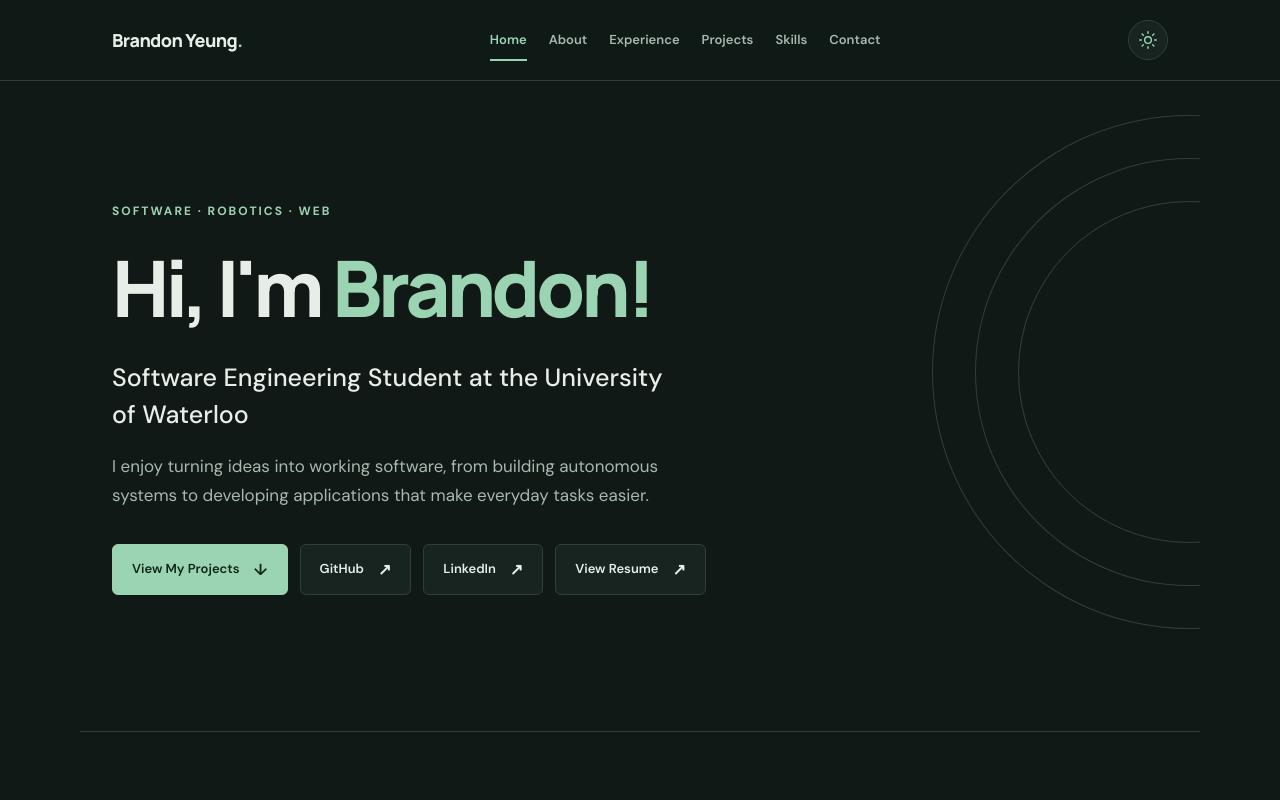
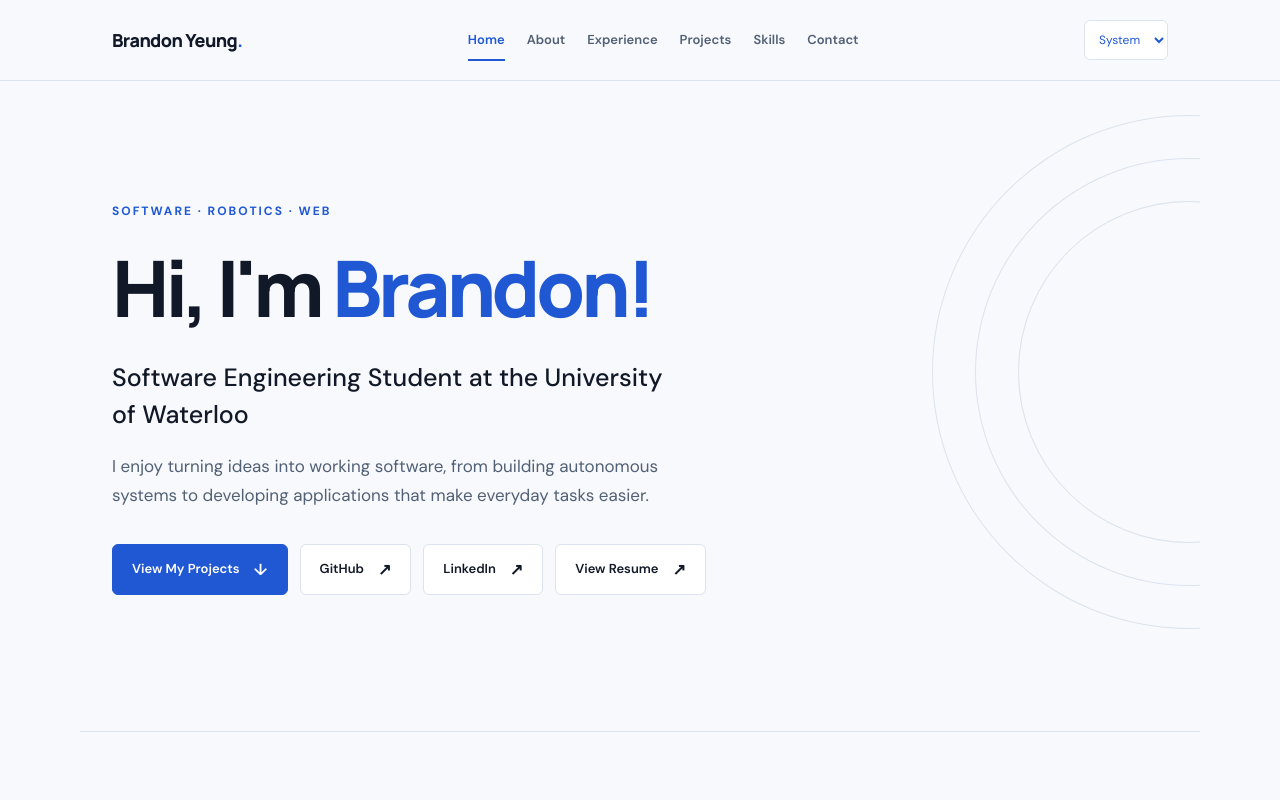
Before and after one commit to byeung1/personal-portfolio, a plain HTML site: page index.html in a window 1280 px wide. Shown: the top 800 px of the page. Drawn offline with Linux system fonts and the light colour scheme.

Commit message:
Updated the colours and added a "system" option for toggling light/dark mode

```diff
--- a/css/global.css
+++ b/css/global.css
@@ -2,38 +2,38 @@
 
 :root {
     color-scheme: light;
-    --bg: #f8f9f5;
+    --bg: #f7f9fc;
     --surface: #ffffff;
-    --ink: #192e29;
-    --muted: #586761;
-    --accent: #25634f;
-    --line: #dce3da;
-    --soft: #edf2e9;
-    --header: rgba(248, 249, 245, .96);
-    --button-bg: #25634f;
-    --button-hover: #194936;
+    --ink: #111827;
+    --muted: #526075;
+    --accent: #2058d4;
+    --line: #dce3ed;
+    --soft: #edf3ff;
+    --header: rgba(247, 249, 252, .96);
+    --button-bg: #2058d4;
+    --button-hover: #1945bf;
     --on-button: #ffffff;
 }
 [data-theme="dark"] {
     color-scheme: dark;
-    --bg: #101916;
-    --surface: #17241f;
-    --ink: #e7eee8;
-    --muted: #a7b8ad;
-    --accent: #9bd4b2;
-    --line: #2e4036;
-    --soft: #1b2c23;
-    --header: rgba(16, 25, 22, .96);
-    --button-bg: #9bd4b2;
-    --button-hover: #b6e4c8;
-    --on-button: #10251a;
+    --bg: #000000;
+    --surface: #0c0c0f;
+    --ink: #ffffff;
+    --muted: #b5b8c2;
+    --accent: #4b8eeb;
+    --line: #27272f;
+    --soft: #101a2c;
+    --header: rgba(0, 0, 0, .96);
+    --button-bg: #2058d4;
+    --button-hover: #3074e0;
+    --on-button: #ffffff;
 }
 * { box-sizing: border-box; }
 html { scroll-behavior: smooth; }
 body { margin: 0; background: var(--bg); color: var(--ink); font-family: 'DM Sans', sans-serif; font-size: 16px; line-height: 1.7; -webkit-font-smoothing: antialiased; }
 ::selection { background: var(--accent); color: var(--bg); }
 a { color: inherit; text-underline-offset: 5px; }
-a:focus-visible, button:focus-visible { outline: 3px solid var(--accent); outline-offset: 5px; border-radius: 3px; }
+a:focus-visible, button:focus-visible, select:focus-visible { outline: 3px solid var(--accent); outline-offset: 5px; border-radius: 3px; }
 h1, h2, h3, h4, p { margin: 0; }
 h1, h2, h3 { font-family: 'Manrope', sans-serif; line-height: 1.25; }
 h2 { font-size: clamp(30px, 4vw, 42px); font-weight: 750; letter-spacing: -1.5px; margin-bottom: 14px; }
--- a/css/home.css
+++ b/css/home.css
@@ -1,5 +1,5 @@
 #home { position: relative; min-height: 650px; padding-top: 120px; padding-bottom: 112px; overflow: hidden; }
-#home::after { content: ''; position: absolute; width: 340px; height: 340px; right: -160px; top: 120px; border: 1px solid #d7e1d2; border-radius: 50%; box-shadow: 0 0 0 42px var(--bg), 0 0 0 43px #e1e8db, 0 0 0 85px var(--bg), 0 0 0 86px #e9ede4; z-index: -1; }
+#home::after { content: ''; position: absolute; width: 340px; height: 340px; right: -160px; top: 120px; border: 1px solid var(--line); border-radius: 50%; box-shadow: 0 0 0 42px var(--bg), 0 0 0 43px var(--line), 0 0 0 85px var(--bg), 0 0 0 86px var(--line); z-index: -1; }
 #home h1 { max-width: 850px; font-size: clamp(44px, 7vw, 78px); font-weight: 800; letter-spacing: -4px; margin-bottom: 22px; }
 #home h1 span { color: var(--accent); }
 #home .home-role { font-size: clamp(19px, 2.5vw, 25px); font-weight: 500; color: var(--ink); max-width: 580px; line-height: 1.5; }
--- a/css/nav.css
+++ b/css/nav.css
@@ -8,12 +8,8 @@ nav a:hover, nav a.active { color: var(--accent); }
 nav a.active::after { content: ''; position: absolute; bottom: 18px; left: 0; right: 0; height: 2px; background: var(--accent); }
 @media (max-width: 760px) { .header-inner { flex-direction: column; gap: 0; padding: 14px 24px 0; } nav { width: 100%; justify-content: center; gap: clamp(12px, 3vw, 24px); } nav a { padding: 12px 0 16px; font-size: 12px; } nav a.active::after { bottom: 7px; } }
 
-.theme-toggle { flex-shrink: 0; display: grid; place-items: center; width: 40px; height: 40px; padding: 9px; border: 1px solid var(--line); border-radius: 50%; background: var(--surface); color: var(--accent); cursor: pointer; transition: background .2s, border-color .2s; }
+.theme-toggle { flex-shrink: 0; min-height: 40px; padding: 8px 10px; border: 1px solid var(--line); border-radius: 6px; background: var(--surface); color: var(--accent); font: inherit; font-size: 12px; cursor: pointer; transition: background .2s, border-color .2s; }
 .theme-toggle:hover { background: var(--soft); border-color: var(--accent); }
-.theme-toggle svg { width: 20px; height: 20px; }
-.sun-icon { display: none; }
-[data-theme="dark"] .sun-icon { display: block; }
-[data-theme="dark"] .moon-icon { display: none; }
 @media (max-width: 760px) {
     .header-inner { display: grid; grid-template-columns: 1fr auto; gap: 0 16px; }
     .theme-toggle { grid-column: 2; grid-row: 1; }
--- a/css/projects.css
+++ b/css/projects.css
@@ -1,7 +1,7 @@
 .projects-container { display: grid; grid-template-columns: repeat(2, minmax(0, 1fr)); gap: 24px; counter-reset: project; }
 .project-card { display: flex; flex-direction: column; padding: 34px; background: var(--surface); border: 1px solid var(--line); border-radius: 10px; transition: transform .2s, box-shadow .2s; counter-increment: project; }
 .project-card::before { content: 'PROJECT / 0' counter(project); font-size: 11px; font-weight: 600; letter-spacing: 1.7px; color: var(--accent); margin-bottom: 40px; }
-.project-card:hover { transform: translateY(-4px); box-shadow: 0 12px 32px #192e290a; }
+.project-card:hover { transform: translateY(-4px); box-shadow: 0 12px 32px #2563eb14; }
 .project-card h3 { font-size: 24px; margin-bottom: 18px; }
 .project-card p { color: var(--muted); font-size: 15px; margin-bottom: 24px; }
 .project-technologies { display: flex; gap: 8px; flex-wrap: wrap; margin-bottom: 32px; }
--- a/index.html
+++ b/index.html
@@ -1,5 +1,5 @@
 <!DOCTYPE html>
-<html lang="en" data-theme="dark">
+<html lang="en">
 
 
     <head>
@@ -42,10 +42,11 @@
                 <a href="#skills">Skills</a>
                 <a href="#contact">Contact</a>
             </nav>
-                <button class="theme-toggle" type="button" aria-label="Dark mode" aria-pressed="true" title="Switch to light mode">
-                    <svg class="sun-icon" viewBox="0 0 24 24" fill="none" stroke="currentColor" stroke-width="1.7" stroke-linecap="round" aria-hidden="true"><circle cx="12" cy="12" r="4"/><path d="M12 2v2m0 16v2M2 12h2m16 0h2M4.93 4.93l1.42 1.42m11.3 11.3 1.42 1.42M4.93 19.07l1.42-1.42m11.3-11.3 1.42-1.42"/></svg>
-                    <svg class="moon-icon" viewBox="0 0 24 24" fill="none" stroke="currentColor" stroke-width="1.7" stroke-linecap="round" stroke-linejoin="round" aria-hidden="true"><path d="M20.9 13A9 9 0 0 1 11 3.1 9 9 0 1 0 20.9 13Z"/></svg>
-                </button>
+                <select class="theme-toggle" aria-label="Color theme">
+                    <option value="system">System</option>
+                    <option value="light">Light</option>
+                    <option value="dark">Dark</option>
+                </select>
             </div>
         </header>
 
--- a/js/theme.js
+++ b/js/theme.js
@@ -1,27 +1,35 @@
 (() => {
     const root = document.documentElement;
+    const systemTheme = window.matchMedia("(prefers-color-scheme: dark)");
+    let preference = "system";
+
     try {
-        root.dataset.theme = localStorage.getItem("theme") === "light" ? "light" : "dark";
+        const saved = localStorage.getItem("theme");
+        if (saved === "light" || saved === "dark") preference = saved;
     } catch {
-        root.dataset.theme = "dark";
+        // Use the system setting when browser storage is unavailable.
     }
+
+    function applyTheme() {
+        root.dataset.theme = preference === "system"
+            ? (systemTheme.matches ? "dark" : "light")
+            : preference;
+    }
+
+    applyTheme();
+    systemTheme.addEventListener("change", applyTheme);
 
     document.addEventListener("DOMContentLoaded", () => {
         const toggle = document.querySelector(".theme-toggle");
-        function updateToggle() {
-            const dark = root.dataset.theme === "dark";
-            toggle.setAttribute("aria-pressed", String(dark));
-            toggle.title = dark ? "Switch to light mode" : "Switch to dark mode";
-        }
-        updateToggle();
-        toggle.addEventListener("click", () => {
-            root.dataset.theme = root.dataset.theme === "dark" ? "light" : "dark";
+        toggle.value = preference;
+        toggle.addEventListener("change", () => {
+            preference = toggle.value;
+            applyTheme();
             try {
-                localStorage.setItem("theme", root.dataset.theme);
+                localStorage.setItem("theme", preference);
             } catch {
-                // The toggle still works when browser storage is unavailable.
+                // Manual selection still works without browser storage.
             }
-            updateToggle();
         });
     });
 })();
```
